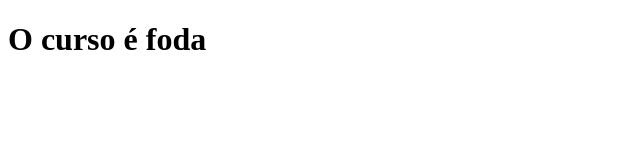
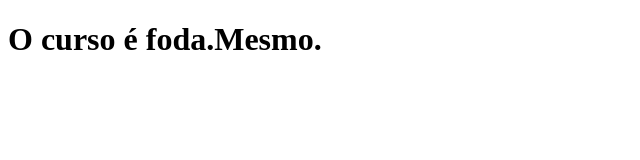
Before and after one commit to hlmontouro/Curso, a plain HTML site: page Site/index.html in a window 1280 px wide. Shown: the whole page, without its empty margins (0-640 px from the left). Drawn offline with Linux system fonts and the light colour scheme.

Commit message:
Small adition

```diff
--- a/Site/index.html
+++ b/Site/index.html
@@ -4,6 +4,6 @@
 	<title>Hello Coursera"</title>
 </head>
 <body>
-<h1>O curso é foda</h1>
+<h1>O curso é foda.Mesmo.</h1>
 </body>
 </html>
```
